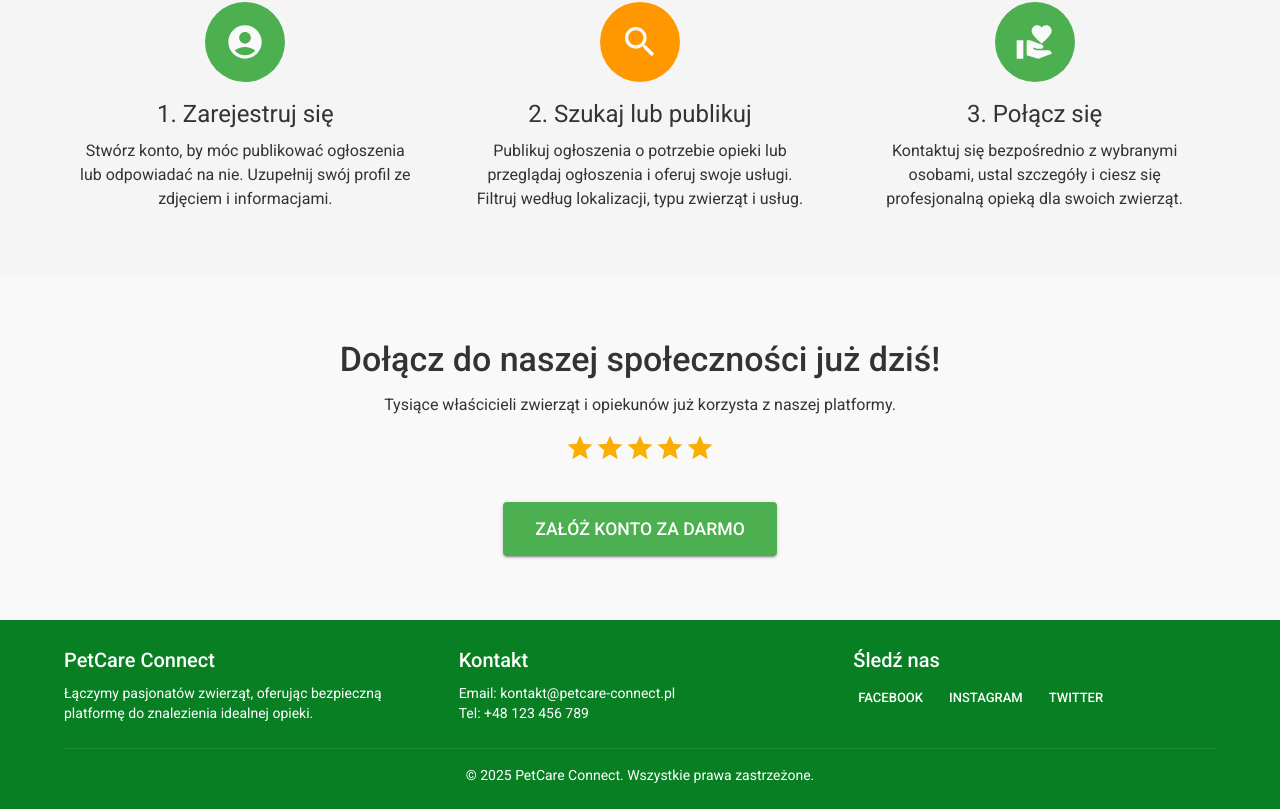
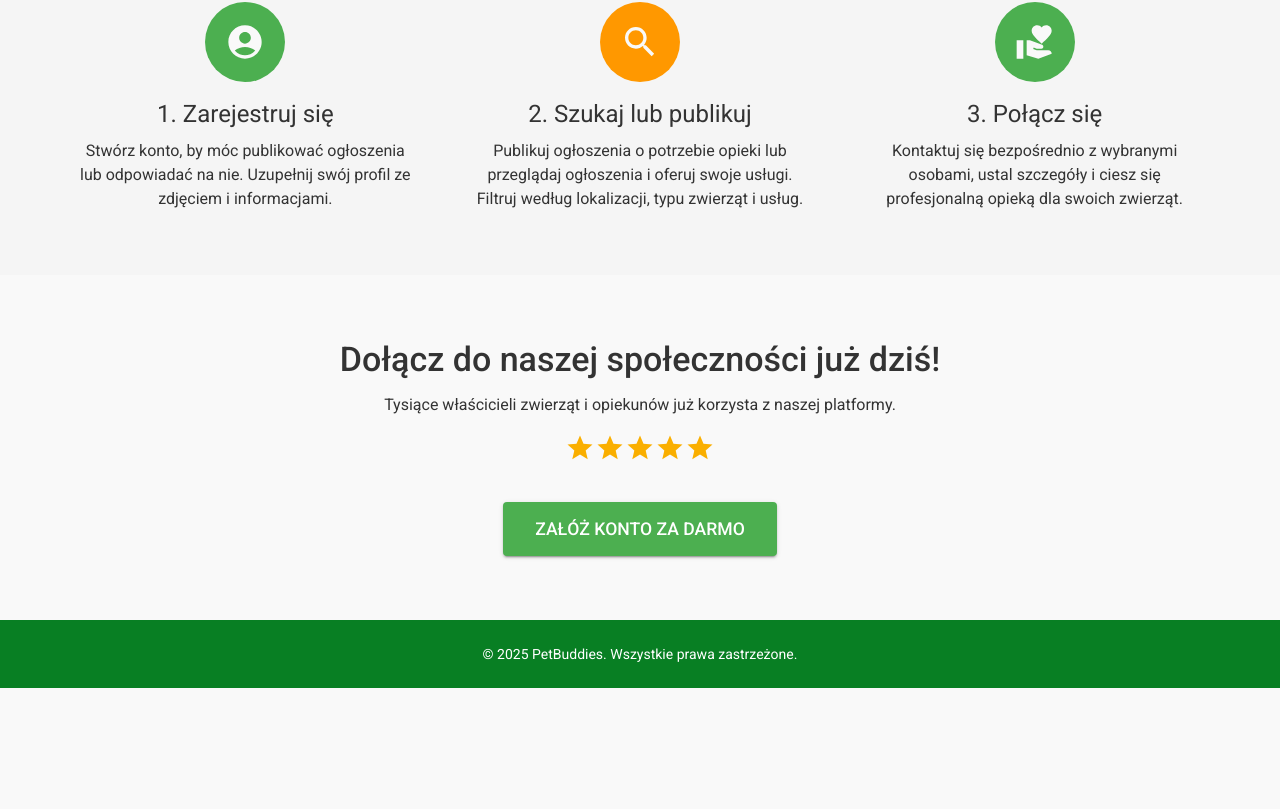
Before and after one commit to Flvrset/team-project, a React (Vite) app in the folder client/: page / in a window 1280 px wide. Shown: the part 1456-2265 px from the top of the page. After the commit the page ends 2144 px from the top, so only its background shows below. Built offline with nearby package versions, Linux system fonts and the light colour scheme.

Commit message:
rename application from PetCare Connect to PetBuddies and update related text

```diff
--- a/client/index.html
+++ b/client/index.html
@@ -7,7 +7,7 @@
     <link rel="preconnect" href="https://fonts.gstatic.com" crossorigin>
     <link href="https://fonts.googleapis.com/css2?family=Roboto:ital,wght@0,100..900;1,100..900&display=swap" rel="stylesheet">
     <meta name="viewport" content="width=device-width, initial-scale=1.0" />
-    <title>PetCare Connect</title>
+    <title>PetBuddies</title>
   </head>
   <body>
     <div id="root"></div>
--- a/client/src/components/AppBar.tsx
+++ b/client/src/components/AppBar.tsx
@@ -9,7 +9,7 @@ const AppBar = () =>
             <Toolbar>
                 <PetsIcon sx={{ mr: 2 }} />
                 <Typography variant="h6" component="div" sx={{ flexGrow: 1 }}>
-                    PetCare Connect
+                    PetBuddies
                 </Typography>
 
                 <Button
--- a/client/src/pages/LandingPage.tsx
+++ b/client/src/pages/LandingPage.tsx
@@ -323,38 +323,9 @@ const LandingPage = () => {
 
       <Box sx={{ width: '100%', bgcolor: 'primary.dark', color: 'white', py: 3, mt: 6 }}>
         <Container maxWidth="lg">
-          <Grid container spacing={4}>
-            <Grid item xs={12} sm={4}>
-              <Typography variant="h6" gutterBottom>
-                PetCare Connect
-              </Typography>
-              <Typography variant="body2">
-                Łączymy pasjonatów zwierząt, oferując bezpieczną platformę do znalezienia idealnej opieki.
-              </Typography>
-            </Grid>
-            <Grid item xs={12} sm={4}>
-              <Typography variant="h6" gutterBottom>
-                Kontakt
-              </Typography>
-              <Typography variant="body2">
-                Email: kontakt@petcare-connect.pl<br />
-                Tel: +48 123 456 789
-              </Typography>
-            </Grid>
-            <Grid item xs={12} sm={4}>
-              <Typography variant="h6" gutterBottom>
-                Śledź nas
-              </Typography>
-              <Stack direction="row" spacing={2}>
-                <Button size="small" color="inherit">Facebook</Button>
-                <Button size="small" color="inherit">Instagram</Button>
-                <Button size="small" color="inherit">Twitter</Button>
-              </Stack>
-            </Grid>
-          </Grid>
-          <Box sx={{ mt: 3, textAlign: 'center', borderTop: '1px solid rgba(255,255,255,0.1)', pt: 2 }}>
+          <Box sx={{textAlign: 'center'}}>
             <Typography variant="body2" color="inherit">
-              © {new Date().getFullYear()} PetCare Connect. Wszystkie prawa zastrzeżone.
+              © {new Date().getFullYear()} PetBuddies. Wszystkie prawa zastrzeżone.
             </Typography>
           </Box>
         </Container>
--- a/client/src/pages/LoginPage.tsx
+++ b/client/src/pages/LoginPage.tsx
@@ -61,7 +61,7 @@ const LoginPage = () => {
           >
             <PetsIcon sx={{ fontSize: 50, mb: 2 }} />
             <Typography variant="h4" fontWeight="bold" gutterBottom>
-              PetCare Connect
+              PetBuddies
             </Typography>
             <Typography variant="subtitle1">
               Zaloguj się, aby kontynuować
--- a/client/src/pages/RegisterPage.tsx
+++ b/client/src/pages/RegisterPage.tsx
@@ -66,7 +66,7 @@ const RegisterPage = () => {
                     >
                         <PetsIcon sx={{ fontSize: 50, mb: 2 }} />
                         <Typography variant="h4" fontWeight="bold" gutterBottom>
-                            PetCare Connect
+                            PetBuddies
                         </Typography>
                         <Typography variant="subtitle1">
                             Utwórz nowe konto
```
